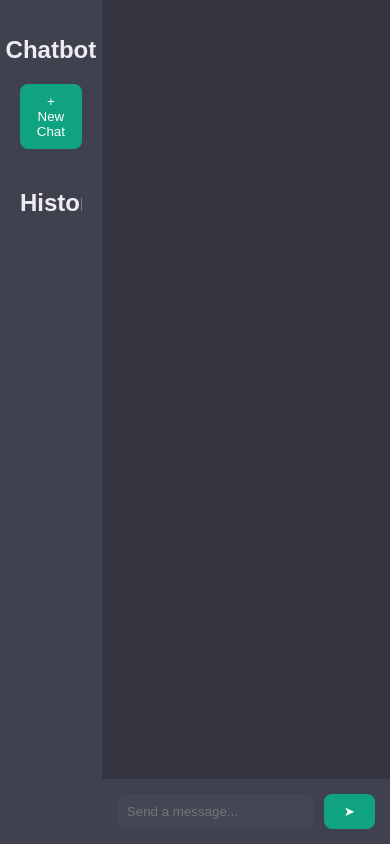
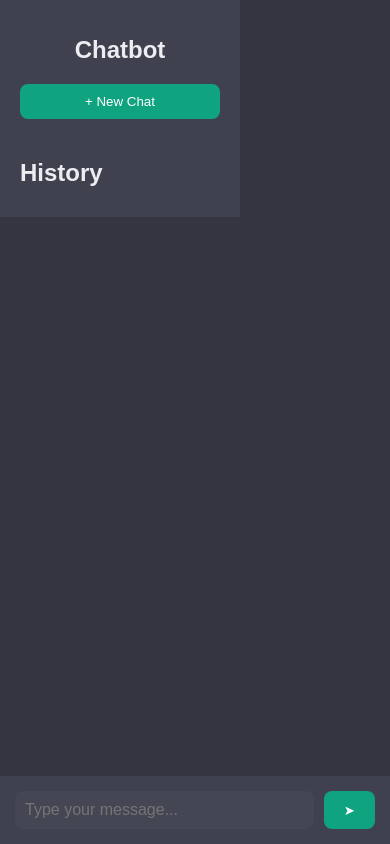
Before and after one commit to icybox129/chatbot, a Flask app: page / in a window 390 px wide. Run offline with Flask 3, Linux system fonts and the light colour scheme; some libraries are stand-ins or nearby versions.

Commit message:
implemented multi-line chat input, plus fixed some sidebar resizing issues

```diff
--- a/frontend/static/main.js
+++ b/frontend/static/main.js
@@ -1,7 +1,12 @@
 function handleEnter(event) {
+    const userInput = document.getElementById('user-input');
+
     if (event.key === 'Enter' && !event.shiftKey) {
-        event.preventDefault();
-        sendMessage();
+        event.preventDefault(); // Prevent default new line
+        sendMessage(); // Trigger message sending
+    } else if (event.key === 'Enter') {
+        userInput.style.height = 'auto'; // Reset height for recalculation
+        userInput.style.height = `${userInput.scrollHeight}px`; // Adjust height to content
     }
 }
 
@@ -43,6 +48,7 @@ function sendMessage() {
     chatWindow.appendChild(userMessage);
 
     userInput.value = ''; // Clear the input box
+    userInput.style.height = 'auto'; // Reset textarea height
     chatWindow.scrollTop = chatWindow.scrollHeight; // Scroll to the bottom
 
     // Display bot typing indicator
@@ -92,8 +98,8 @@ function sendMessage() {
     .finally(() => {
         // Re-enable the input box after the bot has responded
         userInput.disabled = false;
-        userInput.focus(); // Bring ther focus back to the input box
-    })
+        userInput.focus(); // Bring the focus back to the input box
+    });
 }
 
 function startNewConversation() {
@@ -147,5 +153,15 @@ document.addEventListener('DOMContentLoaded', () => {
 
     if (userInput) {
         userInput.addEventListener('keydown', handleEnter);
+
+        // Add auto-resizing with max-height restriction
+        userInput.addEventListener('input', () => {
+            userInput.style.height = 'auto'; // Reset height to calculate scrollHeight
+            if (userInput.scrollHeight <= 150) { // Match max-height from CSS
+                userInput.style.height = `${userInput.scrollHeight}px`; // Adjust height
+            } else {
+                userInput.style.height = '150px'; // Restrict to max height
+            }
+        });
     }
 });
--- a/frontend/static/styles.css
+++ b/frontend/static/styles.css
@@ -27,16 +27,20 @@ body, html {
     display: flex;
     width: 100%;
     height: 100%; /* Ensures chat-container takes full height */
+    overflow: hidden; /* Prevents content from splling outside the contaienr */
 }
 
 /* Sidebar */
 .sidebar {
     width: 250px;
+    min-width: 250px;
+    max-width: 250px;
     background-color: var(--chat-bg-color);
     display: flex;
     flex-direction: column;
     padding: 20px;
     overflow-y: auto;
+    flex-shrink: 0; /* Should prevent side bar from shrinking */
 }
 
 .sidebar h1 {
@@ -138,6 +142,46 @@ body, html {
 }
 
 /* Input Section */
+.chat-input textarea {
+    flex-grow: 1;
+    border: none;
+    padding: 10px;
+    border-radius: 8px;
+    margin-right: 10px;
+    background-color: var(--input-bg-color);
+    color: white;
+    resize: none; /* Prevents user resizing */
+    overflow-y: auto;
+    font-family: inherit;
+    font-size: 1rem;
+    max-height: 150px;
+    box-sizing: border-box; /* Ensures padding and border are included in the height */
+}
+
+/* Ensures the scroll area respects the border-radius */
+.chat-input textarea::-webkit-scrollbar {
+    width: 8px;
+}
+
+.chat-input textarea::-webkit-scrollbar-thumb {
+    background-color: var(--primary-color); /* Matches the main scrollbar thumb color */
+    border-radius: 4px;
+}
+
+.chat-input textarea::-webkit-scrollbar-track {
+    background-color: var(--input-bg-color); /* Matches the track of the main scrollbar */
+    border-radius: 4px;
+}
+
+.chat-input button {
+    background-color: var(--primary-color);
+    border: none;
+    color: white;
+    padding: 10px 20px;
+    border-radius: 8px;
+    cursor: pointer;
+}
+
 .chat-input {
     display: flex;
     background-color: var(--chat-bg-color);
@@ -153,15 +197,6 @@ body, html {
     margin-right: 10px;
     background-color: var(--input-bg-color);
     color: white;
-}
-
-.chat-input button {
-    background-color: var(--primary-color);
-    border: none;
-    color: white;
-    padding: 10px 20px;
-    border-radius: 8px;
-    cursor: pointer;
 }
 
 /* Code Block */
@@ -269,6 +304,16 @@ body, html {
         gap: 10px;
     }
 
+    .sidebar {
+        width: 200px;
+        min-width: 200px;
+        max-width: 200px;
+    }
+
+    .chat-container {
+        flex-direction: column;
+    }
+
     .message {
         max-width: 90%; /* Allow wider bubbles for smaller screens */
         font-size: 0.9rem; /* Slightly smaller font */
--- a/frontend/templates/index.html
+++ b/frontend/templates/index.html
@@ -26,7 +26,7 @@
                 <!-- Messages dynamically populated -->
             </div>
             <div class="chat-input">
-                <input type="text" id="user-input" placeholder="Send a message...">
+                <textarea id="user-input" placeholder="Type your message..." rows="1"></textarea>
                 <button id="send-button">➤</button>
             </div>
         </div>
```
